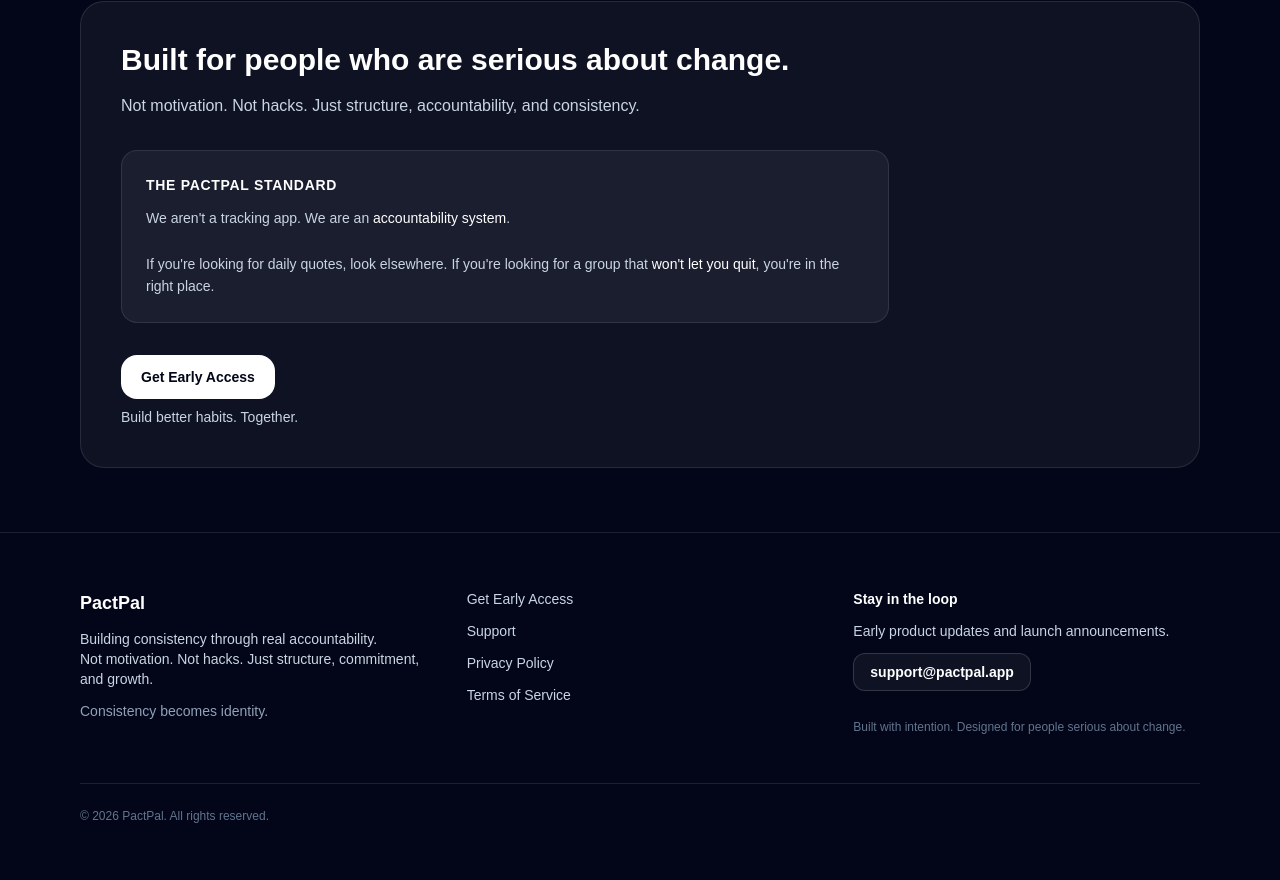
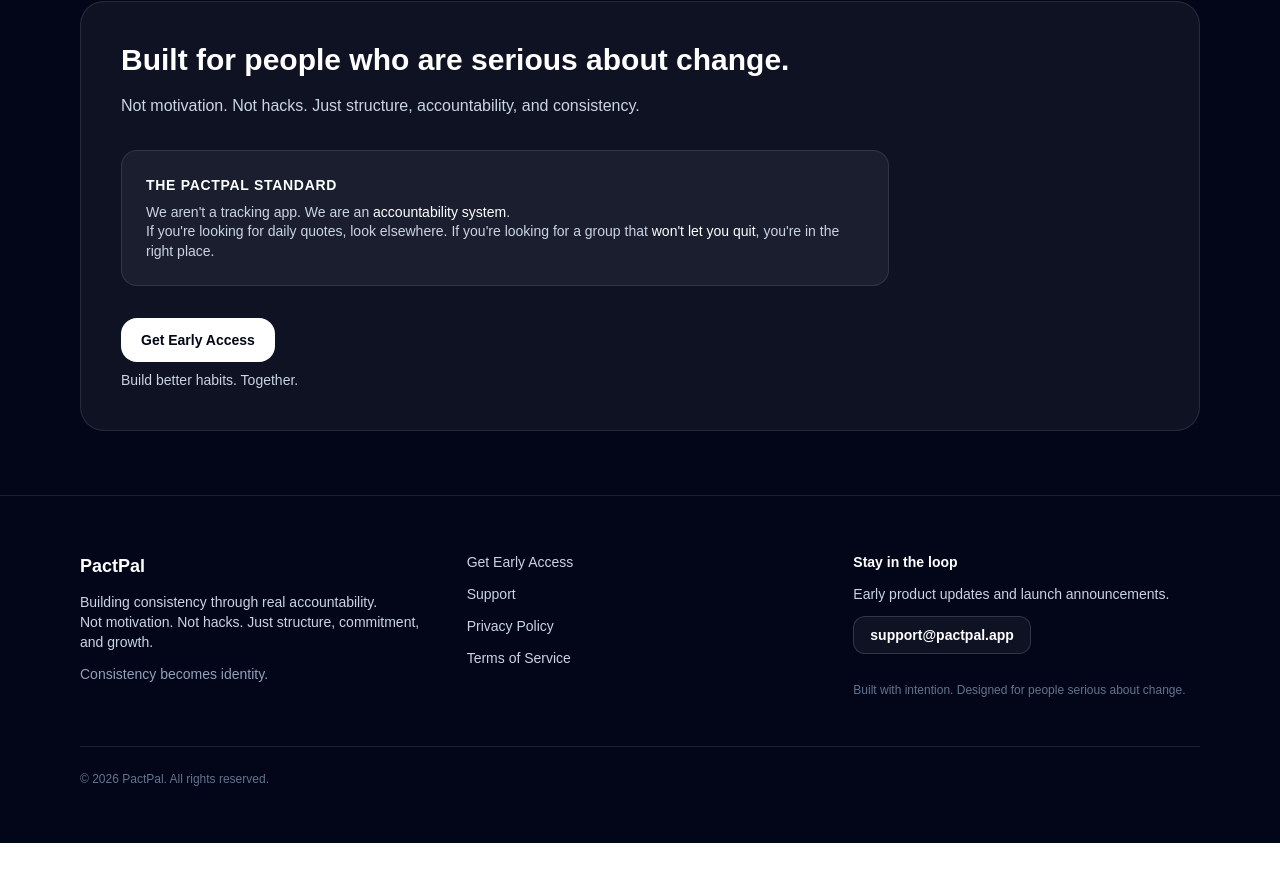
Before and after one commit to PactPal/pactpal-web, a Next.js app: page / in a window 1280 px wide. Shown: the part 2576-3456 px from the top of the page. After the commit the page ends 3419 px from the top, so only its background shows below. Built offline with nearby package versions, Linux system fonts and the light colour scheme.

Commit message:
Upgrade landing page structure and CTAs

```diff
--- a/app/page.tsx
+++ b/app/page.tsx
@@ -187,12 +187,12 @@ export default function HomePage() {
               </p>
 
               <div className="mt-8 rounded-2xl border border-white/10 bg-white/5 p-6">
-                <div className="mb-3 text-sm font-semibold uppercase tracking-wider text-white">
+                <div className="mb-2 text-sm font-semibold uppercase tracking-wider text-white">
                   The PactPal Standard
                 </div>
-                <p className="text-sm leading-relaxed text-slate-300">
+                <p className="text-sm leading-snug text-slate-300">
                   We aren't a tracking app. We are an <span className="text-white font-medium">accountability system</span>.
-                  <br /><br />
+                  <br />
                   If you're looking for daily quotes, look elsewhere. If you're looking for a group that <span className="text-white font-medium">won't let you quit</span>, you're in the right place.
                 </p>
               </div>
```
